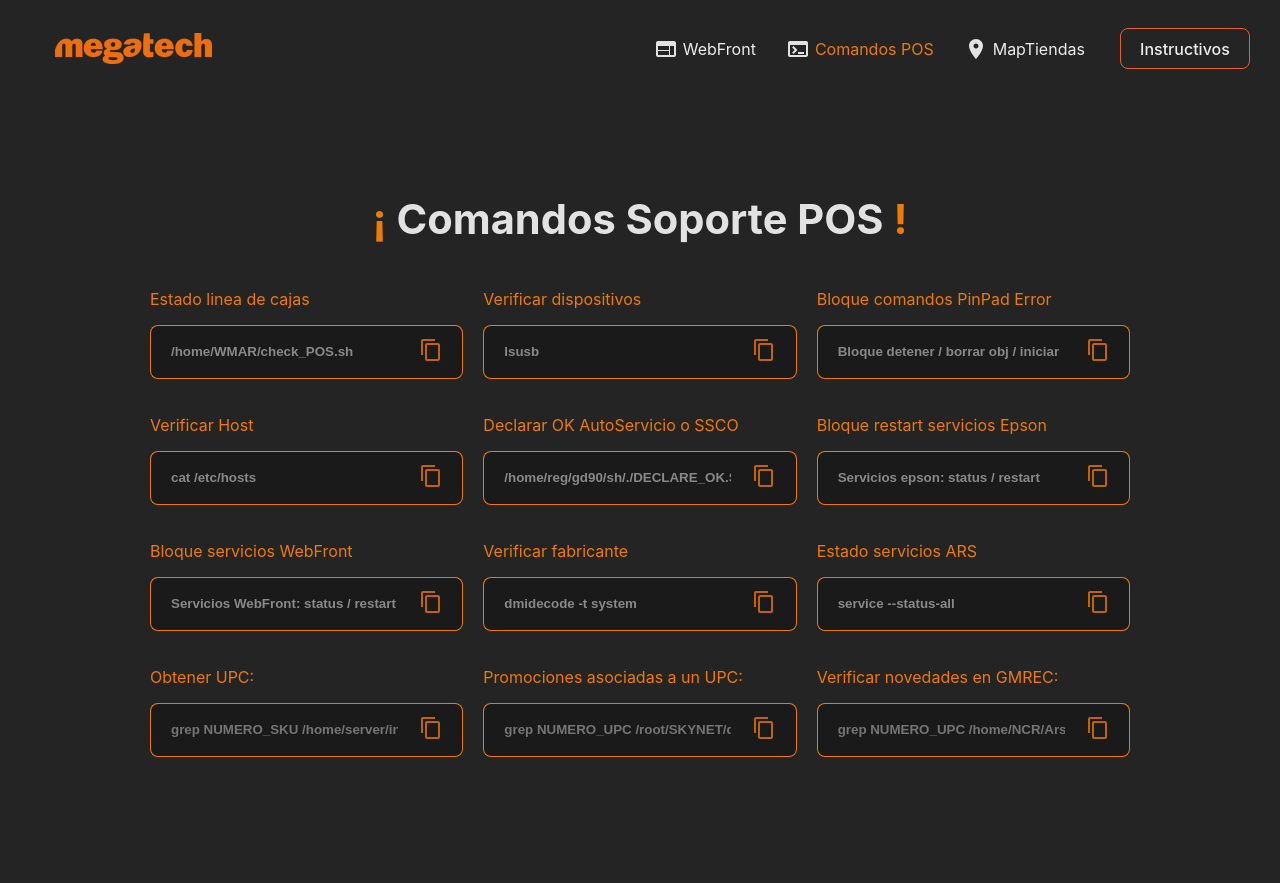
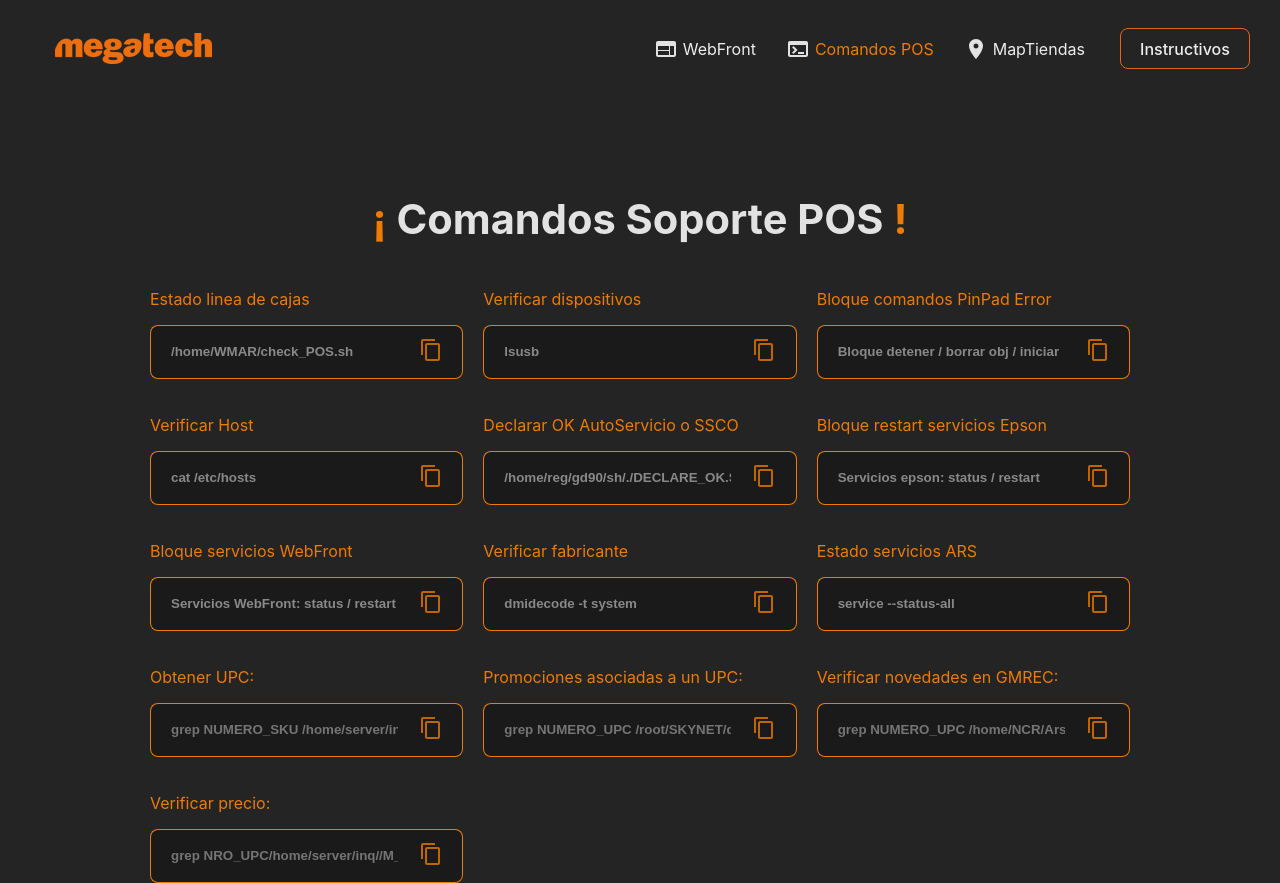
Before and after one commit to jlchurruarin/WebFrontTiendas, a React (Vite) app: page /commands in a window 1280 px wide. Before the commit the page ends 800 px from the top, so only its background shows below. Built offline with nearby package versions, Linux system fonts and the light colour scheme.

Commit message:
Verificar precio en M_HSHPLU.DAT

```diff
--- a/src/components/Comandos/Comandos.jsx
+++ b/src/components/Comandos/Comandos.jsx
@@ -37,6 +37,15 @@ function Comandos() {
       alert("Ingrese UPC")
     } else {
       navigator.clipboard.writeText(`grep ${value} /home/NCR/ArsPluMnt/work/processed/GMREC*`);
+    }
+
+  }
+  function getPre(value) {
+
+    if (value == "") {
+      alert("Ingrese UPC")
+    } else {
+      navigator.clipboard.writeText(`grep ${value} /home/server/inq//M_HSHPLU.DAT | sort`);
     }
 
   }
@@ -180,6 +189,15 @@ function Comandos() {
               </button>
             </div>
           </div>
+          <div className='divCard'>
+            <p className='nameComando'>Verificar precio:</p>
+            <div className="card">
+              <input className='textInput' placeholder='grep NRO_UPC/home/server/inq//M_HSHPLU.DAT | sort' onChange={handleChange}></input>
+              <button className='btnCopy' onClick={() => getPre(value)} title="copy">
+                <ContentCopyIcon sx={{ color: "#c06500" }} />
+              </button>
+            </div>
+          </div>
         </div>
       </div>)}
     </>
```
